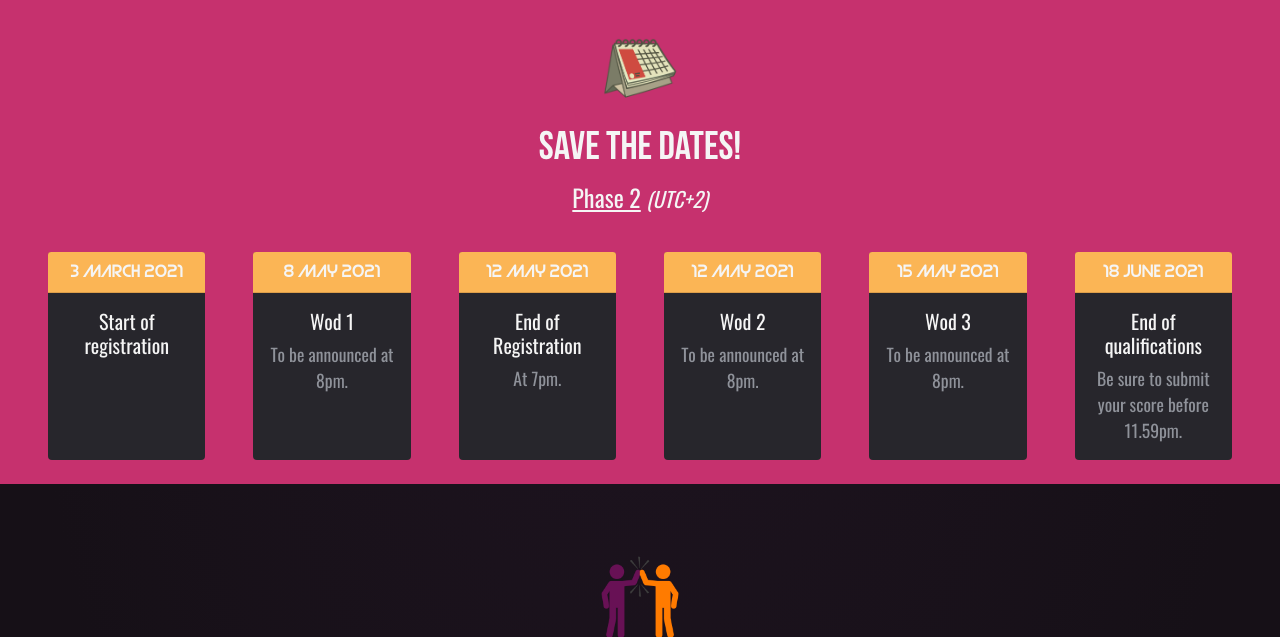
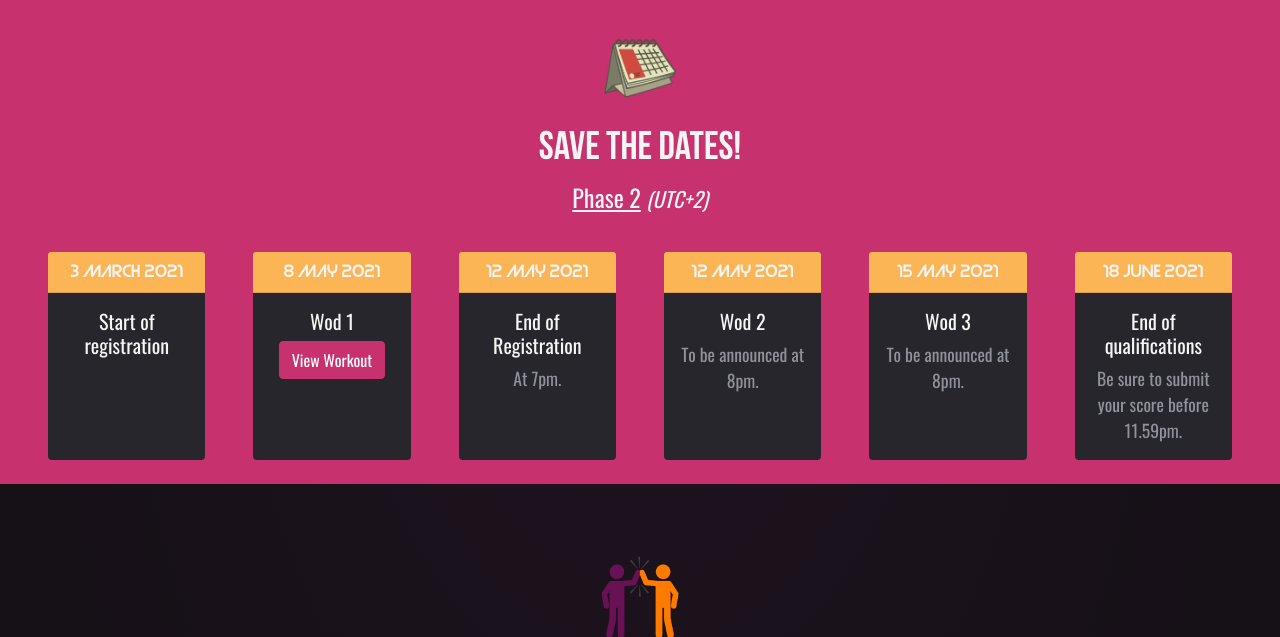
Before and after one commit to MB2M/MarseilleThrowdown, a Django app: page / in a window 1280 px wide. Shown: the part 1383-2020 px from the top of the page. Run offline with Django 3.2, Linux system fonts and the light colour scheme.

Commit message:
link homepage

```diff
--- a/mt_website/static_pages/templates/static_pages/index.html
+++ b/mt_website/static_pages/templates/static_pages/index.html
@@ -123,7 +123,7 @@
                     <div class="card-header">8 May 2021</div>
                     <div class="card-body text-center">
                         <h5 class="card-title">Wod 1</h5>
-                        <p class="card-text">To be announced at 8pm.</p>
+                        <a class="card-text btn btn-secondary" href="{% url 'static_pages:wod_one' %}">View Workout</a>
                     </div>
                 </div>
             </div>
--- a/mt_website/static_pages/templates/static_pages/wod1.html
+++ b/mt_website/static_pages/templates/static_pages/wod1.html
@@ -20,7 +20,7 @@
 <div class="container-fluid">
     <div class="header-wod row align-items-center flex-column flex-lg-row justify-content-around pb-3">
         <div class="col-8 col-lg-2 welcome__logo text-center p-0">
-            <img src="{% static 'static_pages/img/MT-logo.png' %}" class="img img-fluid" alt="logo">
+            <a href="{% url 'static_pages:index' %}"><img src="{% static 'static_pages/img/MT-logo.png' %}" class="img img-fluid" alt="logo"></a>
         </div>
         <div class="col-12 col-lg-10 text-center">
             <h1 class="header-wod__title text-break">
```
